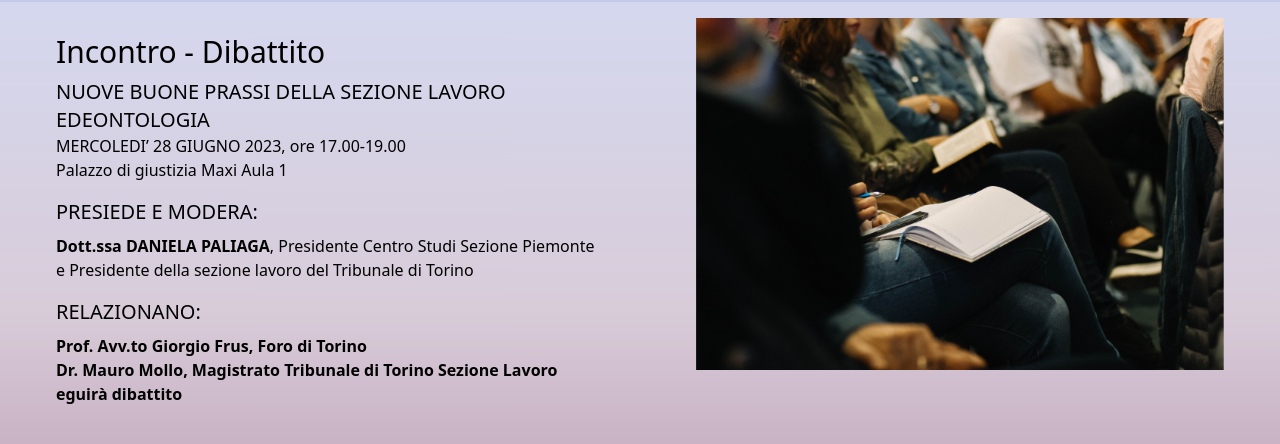
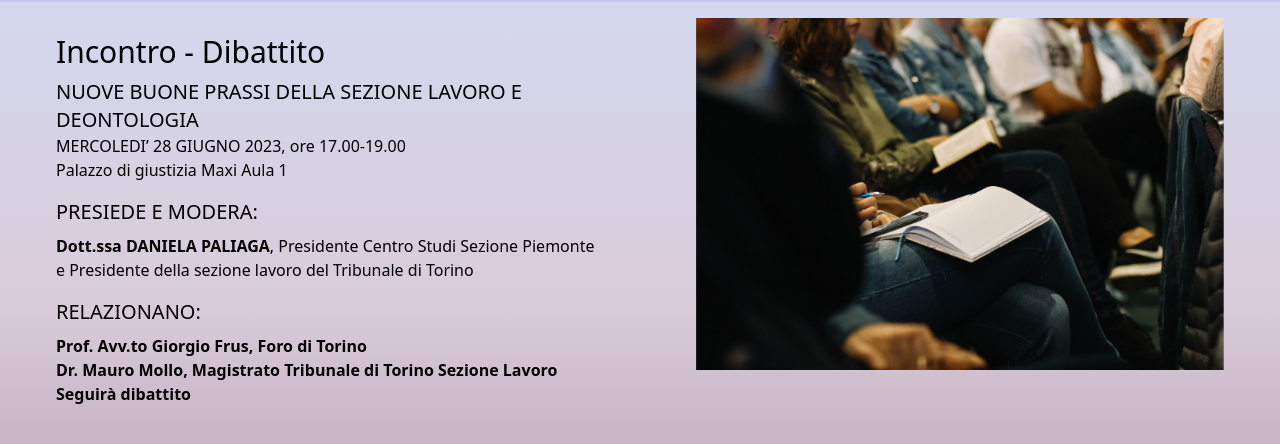
Before and after one commit to Homeyra-Mahmoudi/CSDN, a Nuxt app: page /EventiPassati in a window 1280 px wide. Shown: the part 148-592 px from the top of the page. Built offline with nearby package versions, Linux system fonts and the light colour scheme.

Commit message:
Updating archive event

```diff
--- a/components/EventiPassati/Event-Banner-second.vue
+++ b/components/EventiPassati/Event-Banner-second.vue
@@ -4,7 +4,7 @@
 
         <div class="basis-1/2 bg-light-blue-row bg-opacity-50 sm:py-4">
         <P class="font-Roboto md:text-3xl text-black font-normal pl-14 pr-8 pt-4">Incontro - Dibattito</P>
-        <p class="font-Roboto md:text-xl text-black font-normal pl-14 pr-8 pt-2 whitespace-break-spaces ">NUOVE BUONE PRASSI DELLA SEZIONE LAVORO EDEONTOLOGIA</p>
+        <p class="font-Roboto md:text-xl text-black font-normal pl-14 pr-8 pt-2 whitespace-break-spaces ">NUOVE BUONE PRASSI DELLA SEZIONE LAVORO E DEONTOLOGIA</p>
         <p class="font-Roboto md:text-l text-black font-extrathin pl-14 pr-8 whitespace-break-spaces">MERCOLEDI’ 28 GIUGNO 2023, ore 17.00-19.00</p>
         <p class="font-Roboto md:text-l text-black font-extrathin pl-14 pr-8 whitespace-break-spaces">Palazzo di giustizia Maxi Aula 1</p>
       <p class="font-Roboto md:text-xl text-black font-extrathin pb-2 pt-4 pl-14 pr-8 whitespace-break-spaces">PRESIEDE E MODERA:</p>
@@ -12,7 +12,7 @@
 <p class="font-Roboto md:text-xl text-black font-extrathin pb-2 pt-4 pl-14 pr-8 whitespace-break-spaces">RELAZIONANO:</p>
       <p class="font-Roboto md:text-l text-black font-extrathin pl-14 pr-8 whitespace-break-spaces "><span class="md:font-bold">Prof. Avv.to Giorgio Frus, Foro di Torino</span></p>
       <p class="font-Roboto md:text-l text-black font-extrathin pl-14 pr-8 whitespace-break-spaces "><span class="md:font-bold">Dr. Mauro Mollo, Magistrato Tribunale di Torino Sezione Lavoro</span></p>
-      <p class="font-Roboto md:text-l text-black font-extrathin pl-14 pr-8 whitespace-break-spaces "><span class="md:font-bold">eguirà dibattito</span></p>
+      <p class="font-Roboto md:text-l text-black font-extrathin pl-14 pr-8 whitespace-break-spaces "><span class="md:font-bold">Seguirà dibattito</span></p>
         </div>
         <div class="slideshow-container bg-light-blue-row bg-opacity-50 basis-1/2 pr-14 py-4">
           <img class="max-w-full h-auto pl-14" src="/EventiPassatii/slide 2.png" alt="event pics"/>
```
Also changed, not shown: 7 other files (tests, documents, lock files or other folders).
